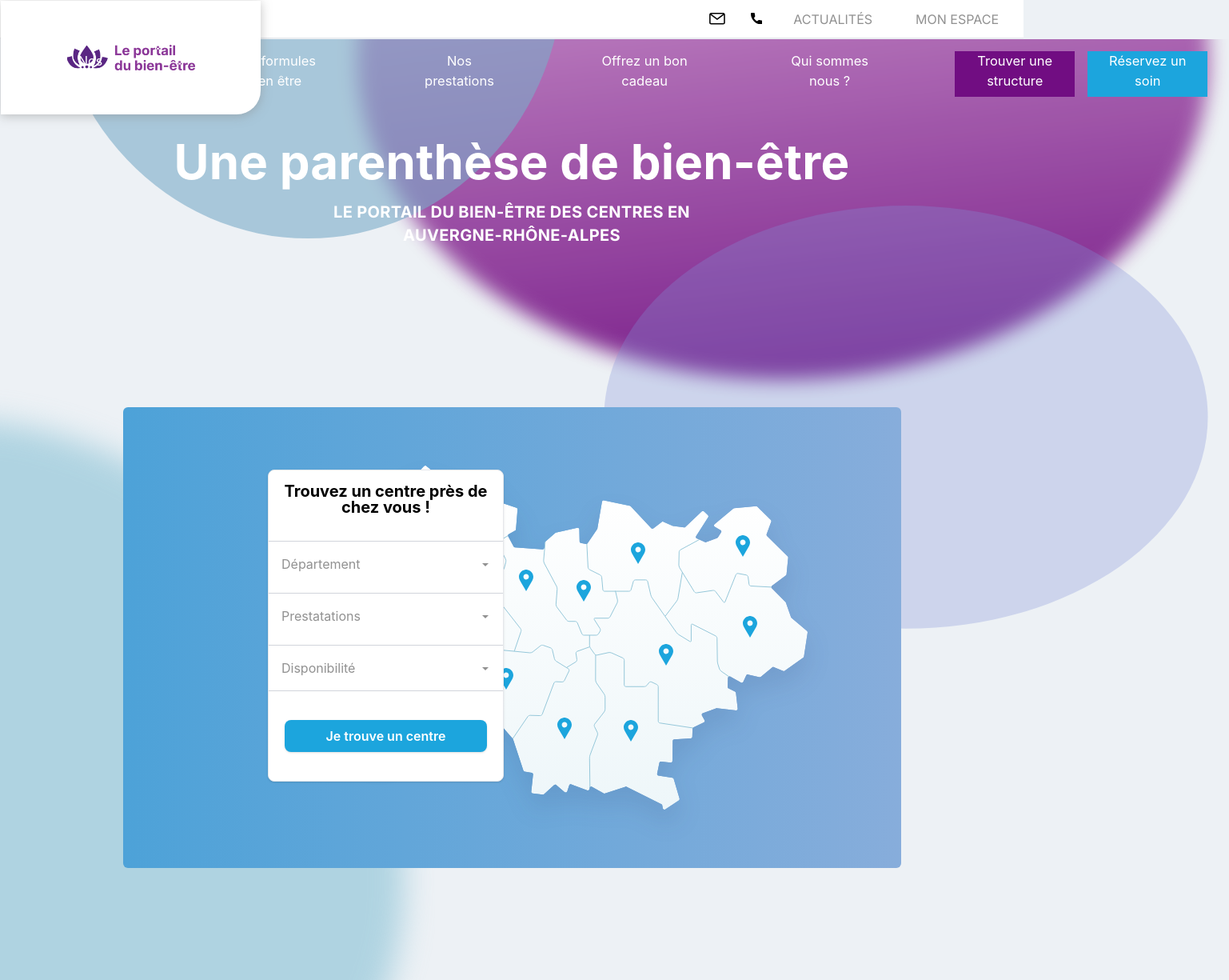
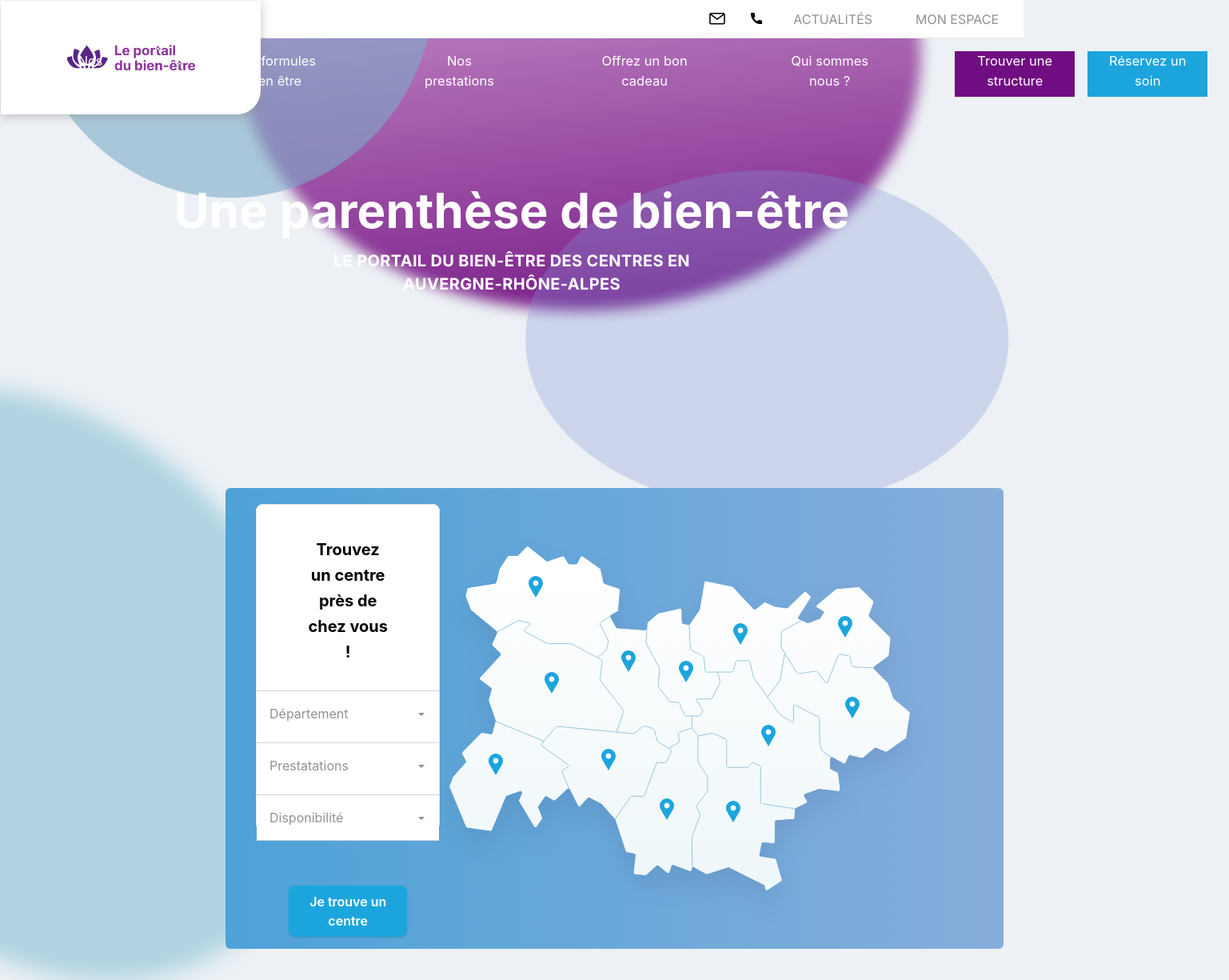
Before and after one commit to tchoifr/test-DBM, a React (Create React App) app: page / in a window 1280 px wide. Shown: the top 1225 px of the page at 80% size, 1537 px wide, since content can reach past the window. Built offline with nearby package versions, Linux system fonts and the light colour scheme.

Commit message:
rectif style header nav

```diff
--- a/src/components/SearchMap.tsx
+++ b/src/components/SearchMap.tsx
@@ -6,9 +6,9 @@ const SearchMap = () => {
     <div className="position-container">
       <div className="size-card w-full max-w-md bg-white border border-gray-200 rounded-lg shadow">
         <div className="flex items-center justify-between mb-4">
-          <h5 className="text-xl text-center font-bold leading-none p-4 text-black">
+          <h2 className="text-xl text-center font-bold leading-8 pt-10 pb-4 pl-16 pr-16 text-black">
             Trouvez un centre près de chez vous !
-          </h5>
+          </h2>
         </div>
 
         <div className="">
@@ -68,7 +68,7 @@ const SearchMap = () => {
           </div>
         </div>
 
-        <div className="p-5">
+        <div className="p-10">
           <button className="w-full mt-4 p-2 bg-[#1CA5DD] text-white font-semibold rounded-lg shadow hover:bg-[#1598C9] focus:outline-none focus:ring-2 focus:ring-blue-500">
             Je trouve un centre
           </button>
--- a/src/components/SectionCarousel.tsx
+++ b/src/components/SectionCarousel.tsx
@@ -4,7 +4,7 @@ import PrestationCarousel from "./PrestationCarousel";
 
 const SectionCarousel = () => {
   return (
-    <div className="flex h-full bg-white pt-32 pb-pt-32">
+    <div className="flex h-full bg-white pt-32 pb-32">
       {" "}
       <div className="w-1/4 p-2 flex items-center justify-center">
         <PrestationCarousel />
--- a/src/components/SectionHeader.tsx
+++ b/src/components/SectionHeader.tsx
@@ -5,9 +5,16 @@ import "../sass/sizeBull.scss";
 
 const SectionHeader = () => {
   return (
-    <div>
+    <div className="relative">
       <Bandeau />
-      <Navbar />
+      <div
+        style={{
+          position: "absolute",
+          width: "100%",
+        }}
+      >
+        <Navbar />
+      </div>
     </div>
   );
 };
--- a/src/components/SectionLanding.tsx
+++ b/src/components/SectionLanding.tsx
@@ -6,12 +6,12 @@ import Bull from "./Bull";
 
 const SectionLanding = () => {
   return (
-    <div>
+    <div className="bg-landing">
       <div className="relative size-container">
         <TitleHeader />
         <Map />
         <SearchMap />
-        <Bull />
+        {/* <Bull /> */}
       </div>
     </div>
   );
--- a/src/sass/actualite.scss
+++ b/src/sass/actualite.scss
@@ -1,6 +1,3 @@
-.gradient-actualite{
-    background: linear-gradient(45.35deg, #87ADDB 0.61%, #9D90C9 100%);
-}
 .title-actualite {
     font-family: 'Inter', sans-serif;
     font-size: 38px;
--- a/src/sass/bgUrl.scss
+++ b/src/sass/bgUrl.scss
@@ -10,3 +10,14 @@
     background-position: right;
     background-repeat: no-repeat;
 }
+.gradient-actualite{
+    background-image: url('../assets/images/actualite/Oval.png');
+    background-size: cover;
+    background-repeat: no-repeat;
+ }
+ .bg-landing{
+    background-image: url('../assets/images/header.png');
+    background-size: cover;
+    background-repeat: no-repeat;
+    padding-top: 150px;
+ }
--- a/src/sass/map.scss
+++ b/src/sass/map.scss
@@ -1,14 +1,6 @@
 .container-map{
     display: flex;
     justify-content: center;
-    margin-top: 200px;
-
+    margin-top: 30vh;
+    margin-left: 20vw;
 }
-
-
-mask{
-    &:hover {
-        filter: drop-shadow(0 0 0.75rem yellow);
-        fill: aqua;
-    }
-}
--- a/src/sass/searchMap.scss
+++ b/src/sass/searchMap.scss
@@ -1,28 +1,28 @@
 
 .position-container{
     position: absolute;
-    top: 450px;
-    left: 335px;
+    top: 54vh;
+    left: 25vw;
 
 }
 
 .size-card{
-    width: 295px;
-    height: 390px;
+        width: 18vw;
+    height: 51vh;
 }
 .custom-select-wrapper {
-    position: relative; /* Positionner le conteneur pour le SVG */
+    position: relative;
   }
 
   .custom-select {
-    appearance: none; /* Supprimer l'apparence par défaut du select */
-    padding-right: 2.5rem; /* Ajouter un espace pour le SVG */
+    appearance: none;
+    padding-right: 2.5rem;
   }
 
   .custom-select-icon {
     position: absolute;
     top: 50%;
-    right: 1rem; /* Positionner le SVG */
-    transform: translateY(-50%); /* Centrer le SVG verticalement */
-    pointer-events: none; /* Ignorer les événements du pointeur sur le SVG */
+    right: 1rem;
+    transform: translateY(-50%);
+    pointer-events: none;
   }
```
Also changed, not shown: src/assets/images/actualite/Oval.png (added).
